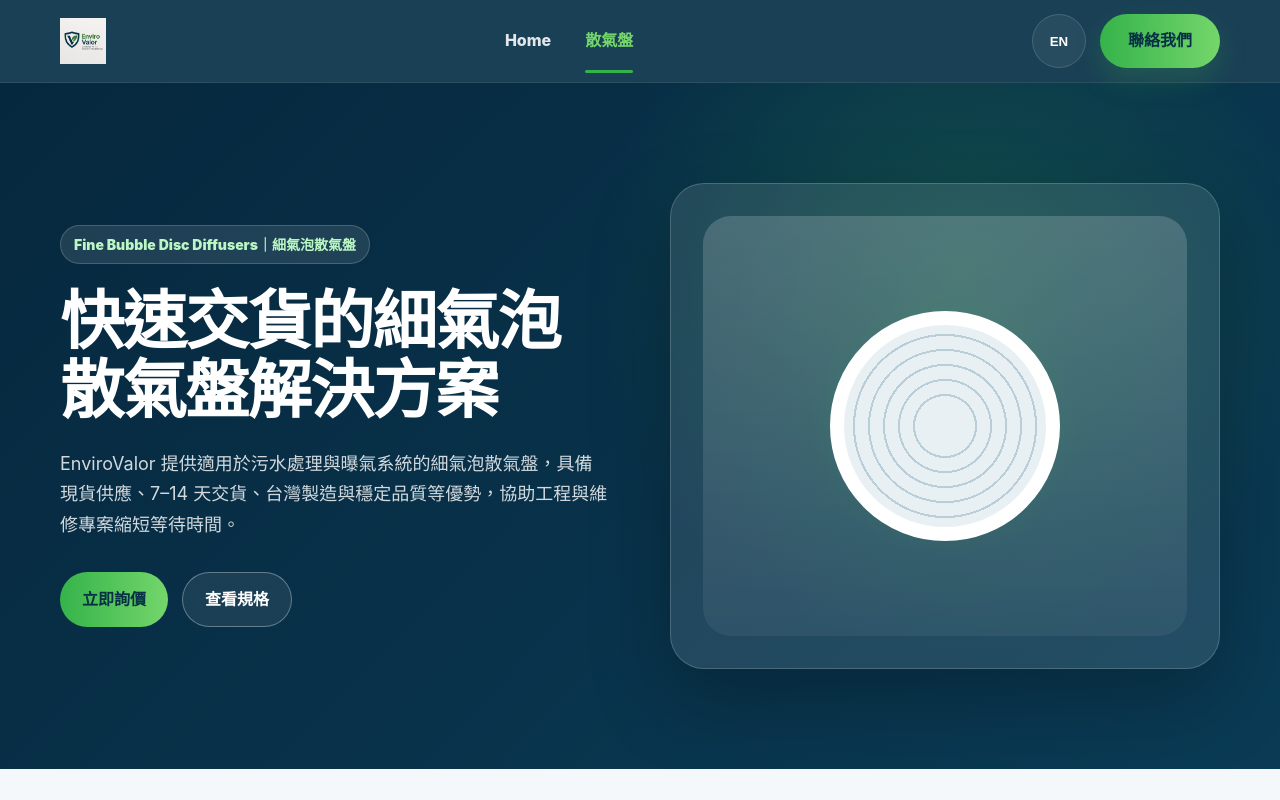
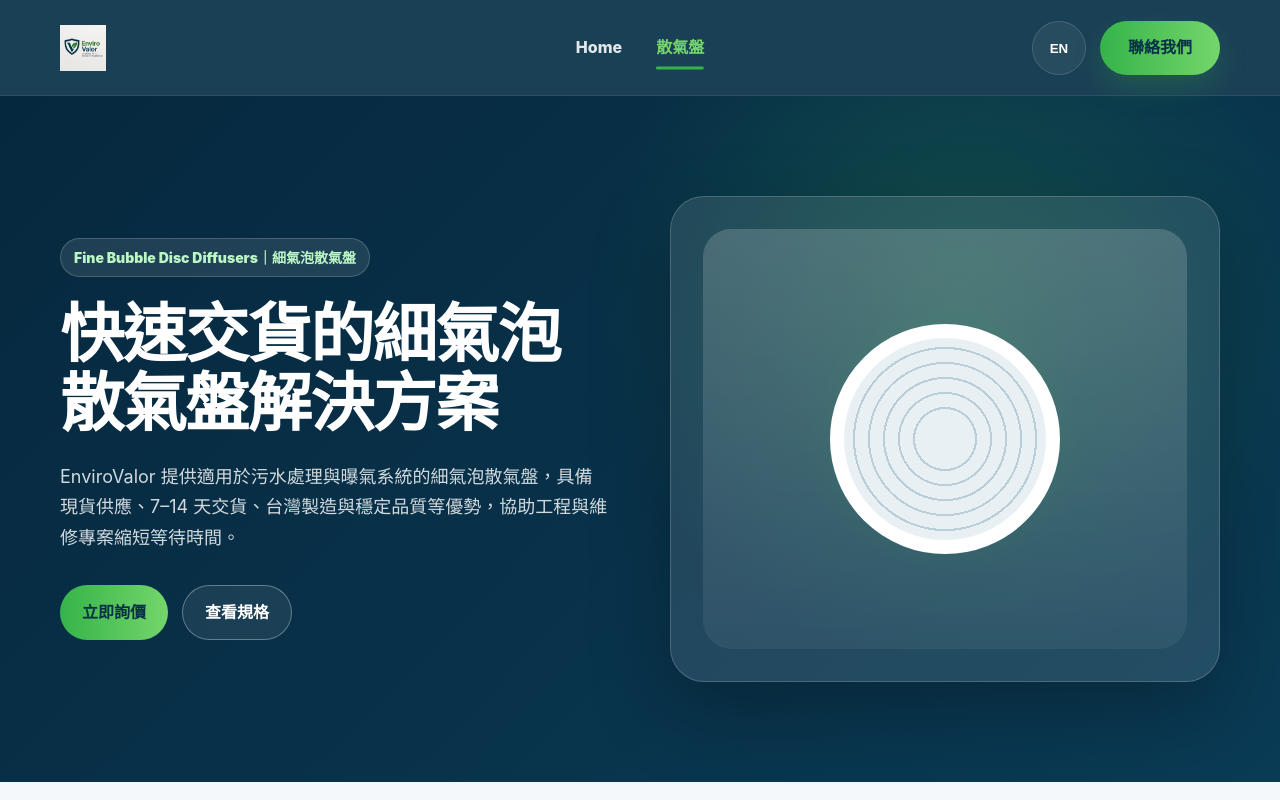
Before and after one commit to Tommy110601026/company, a plain HTML site: page disc-diffuser.html in a window 1280 px wide. Shown: the top 800 px of the page. Drawn offline with Linux system fonts and the light colour scheme.

Commit message:
修好header置中

```diff
--- a/css/header.css
+++ b/css/header.css
@@ -4,7 +4,7 @@ header{
     position:sticky;
     top:0;
     z-index:1000;
-
+    height:96px;
     background:rgba(7,48,71,.92);
 
     backdrop-filter:blur(14px);
@@ -16,22 +16,21 @@ header{
 /* Navbar */
 
 .navbar{
-    height:82px;
+
+    position:relative;
+
+    height:96px;
 
     display:flex;
     align-items:center;
     justify-content:space-between;
+}
 
-    gap:32px;
-}
 
 /* Logo */
 
 .logo{
-    flex-shrink:0;
-
-    display:flex;
-    align-items:center;
+    justify-self:start;
 }
 
 .logo img{
@@ -44,24 +43,31 @@ header{
 /* Navigation */
 
 .nav-links{
+
+    position:absolute;
+
+    left:50%;
+    top:50%;
+
+    transform:
+    translate(-50%, -50%);
+
     display:flex;
     align-items:center;
 
     gap:34px;
+}
+
+.nav-links a{
+
+     position:relative;
+
+    color:
+    rgba(255,255,255,.88);
 
     font-weight:800;
 
-    color:rgba(255,255,255,.88);
-
     font-size:16px;
-}
-
-.nav-links a{
-    position:relative;
-
-    padding:8px 0;
-
-    transition:.2s;
 }
 
 .nav-links a:hover,
@@ -75,7 +81,7 @@ header{
     position:absolute;
 
     left:0;
-    bottom:-10px;
+    bottom:-8px;
 
     width:100%;
     height:3px;
@@ -87,7 +93,11 @@ header{
 
 /* Right Buttons */
 
+
 .nav-actions{
+
+    justify-self:end;
+
     display:flex;
     align-items:center;
 
--- a/disc-diffuser.html
+++ b/disc-diffuser.html
@@ -372,7 +372,7 @@ main section:not(.hero){
 
       <nav class="nav-links">
         <a href="index.html" data-zh="Home" data-en="Home">Home</a>
-        <a href="disc-diffuser.html" class="active" data-zh="散氣盤" data-en="Disc Diffusers">散氣盤</a>
+        <a href="disc-diffuser.html" class="nav-link active" data-zh="散氣盤" data-en="Disc Diffusers">散氣盤</a>
       </nav>
 
       <div class="nav-actions">
```
